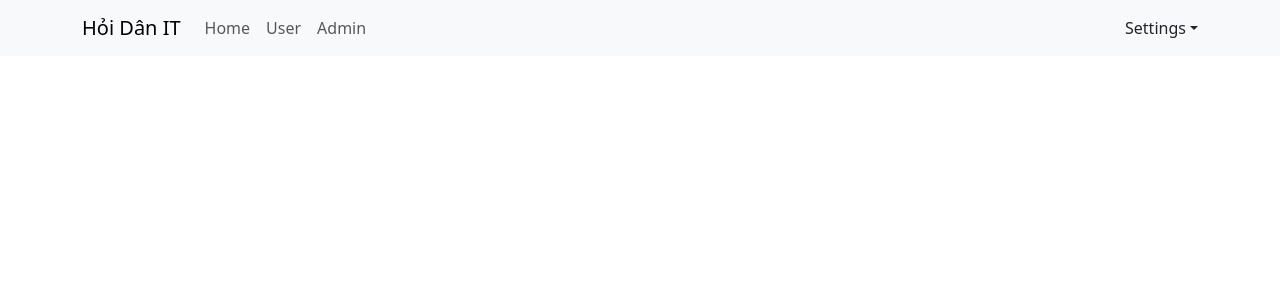
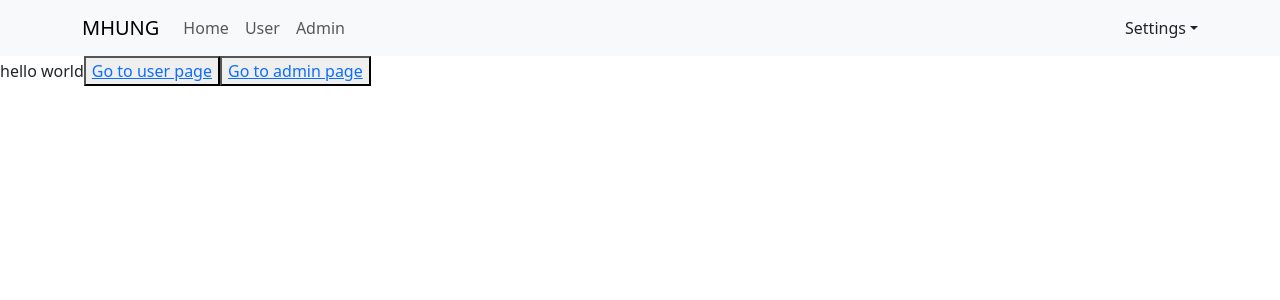
Before and after one commit to manhhungdoan/base-react-redux, a React (Create React App) app: page / in a window 1280 px wide. Shown: the top 300 px of the page. Built offline with nearby package versions, Linux system fonts and the light colour scheme.

Commit message:
#48 Links

```diff
--- a/src/App.js
+++ b/src/App.js
@@ -1,10 +1,19 @@
 import './App.scss';
 import Header from './components/Header/Header';
-
+import { Link } from 'react-router-dom';
 const App = () => {
   return (
     <div className='app-container'>
       <Header />
+      <div>
+        hello world
+        <button>
+          <Link to="/users">Go to user page</Link>
+        </button>
+        <button>
+          <Link to="/admin">Go to admin page</Link>
+        </button>
+      </div>
     </div>
   );
 }
--- /dev/null
+++ b/src/components/Admin/Admin.js
@@ -0,0 +1,8 @@
+const Admin = (props) => {
+    return (
+        <div>
+            Admin components
+        </div>
+    )
+}
+export default Admin;
--- a/src/components/Header/Header.js
+++ b/src/components/Header/Header.js
@@ -2,18 +2,18 @@
 import Nav from 'react-bootstrap/Nav';
 import Navbar from 'react-bootstrap/Navbar';
 import NavDropdown from 'react-bootstrap/NavDropdown';
-
+import { Link } from 'react-router-dom';
 const Header = () => {
     return (
         <Navbar bg="light" expand="lg">
             <Container>
-                <Navbar.Brand href="#home">Hỏi Dân IT</Navbar.Brand>
+                <Navbar.Brand href="#home">MHUNG</Navbar.Brand>
                 <Navbar.Toggle aria-controls="basic-navbar-nav" />
                 <Navbar.Collapse id="basic-navbar-nav">
                     <Nav className="me-auto">
-                        <Nav.Link href="#home">Home</Nav.Link>
-                        <Nav.Link href="#user">User</Nav.Link>
-                        <Nav.Link href="#admin">Admin</Nav.Link>
+                        <Link to='/' className='nav-link'>Home</Link>
+                        <Link to="users" className='nav-link'>User</Link>
+                        <Link to="admin" className='nav-link'>Admin</Link>
                     </Nav>
                     <nav>
                         <NavDropdown title="Settings" id="basic-nav-dropdown">
--- /dev/null
+++ b/src/components/User/User.js
@@ -0,0 +1,9 @@
+const User = (props) => {
+    return (
+        <div>
+            User components
+        </div>
+    )
+}
+
+export default User;
--- a/src/index.js
+++ b/src/index.js
@@ -5,12 +5,21 @@
 import { Provider } from 'react-redux';
 import store from './redux/store';
 import 'bootstrap/dist/css/bootstrap.min.css';
+import { BrowserRouter, Routes, Route } from 'react-router-dom';
+import User from './components/User/User';
+import Admin from './components/Admin/Admin';
 
 const root = ReactDOM.createRoot(document.getElementById('root'));
 root.render(
   <Provider store={store}>
     {/* <React.StrictMode> */}
-    <App />
+    <BrowserRouter>
+      <Routes>
+        <Route path='/' element={<App />}></Route>
+        <Route path='users' element={<User />}></Route>
+        <Route path='admin' element={<Admin />}></Route>
+      </Routes>
+    </BrowserRouter>
     {/* </React.StrictMode> */}
   </Provider>
 );
```
